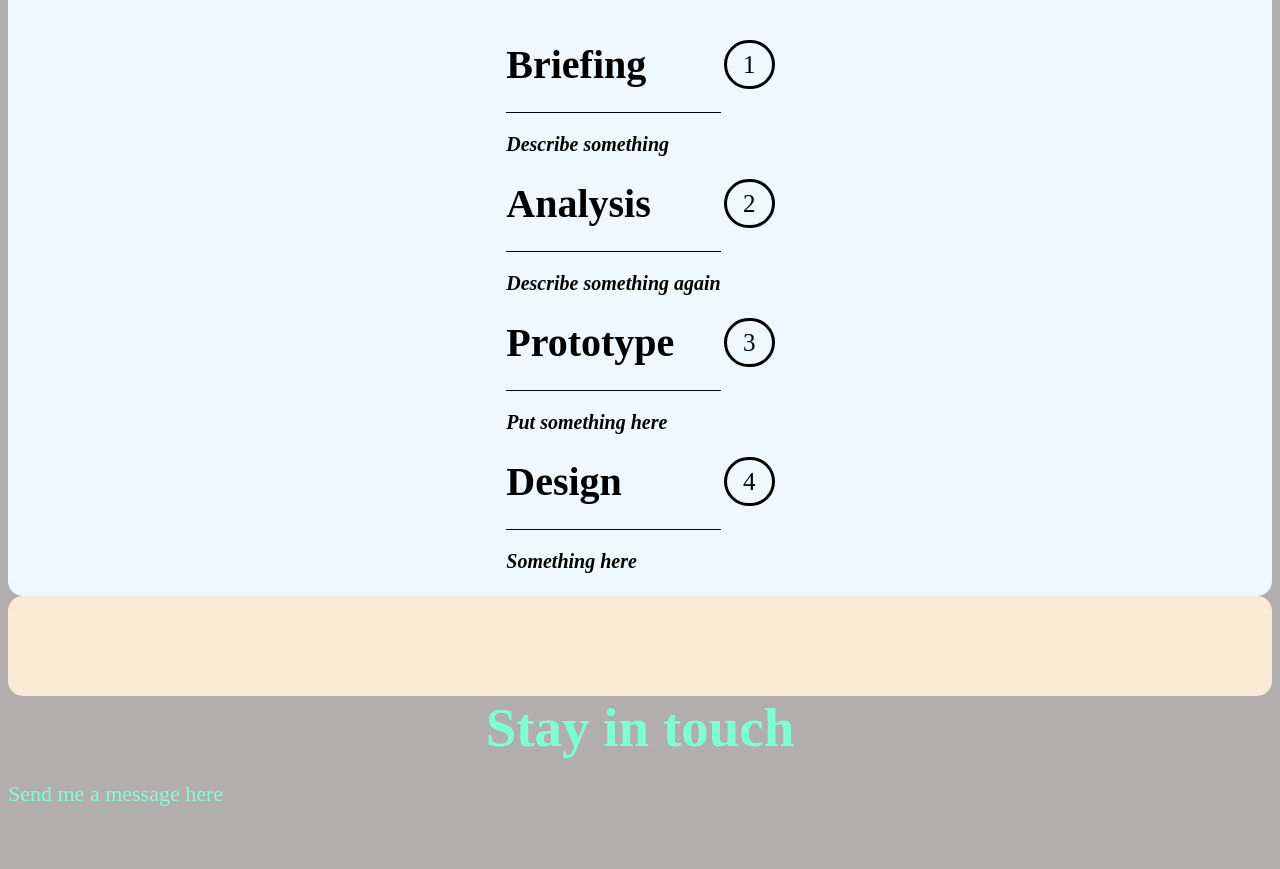
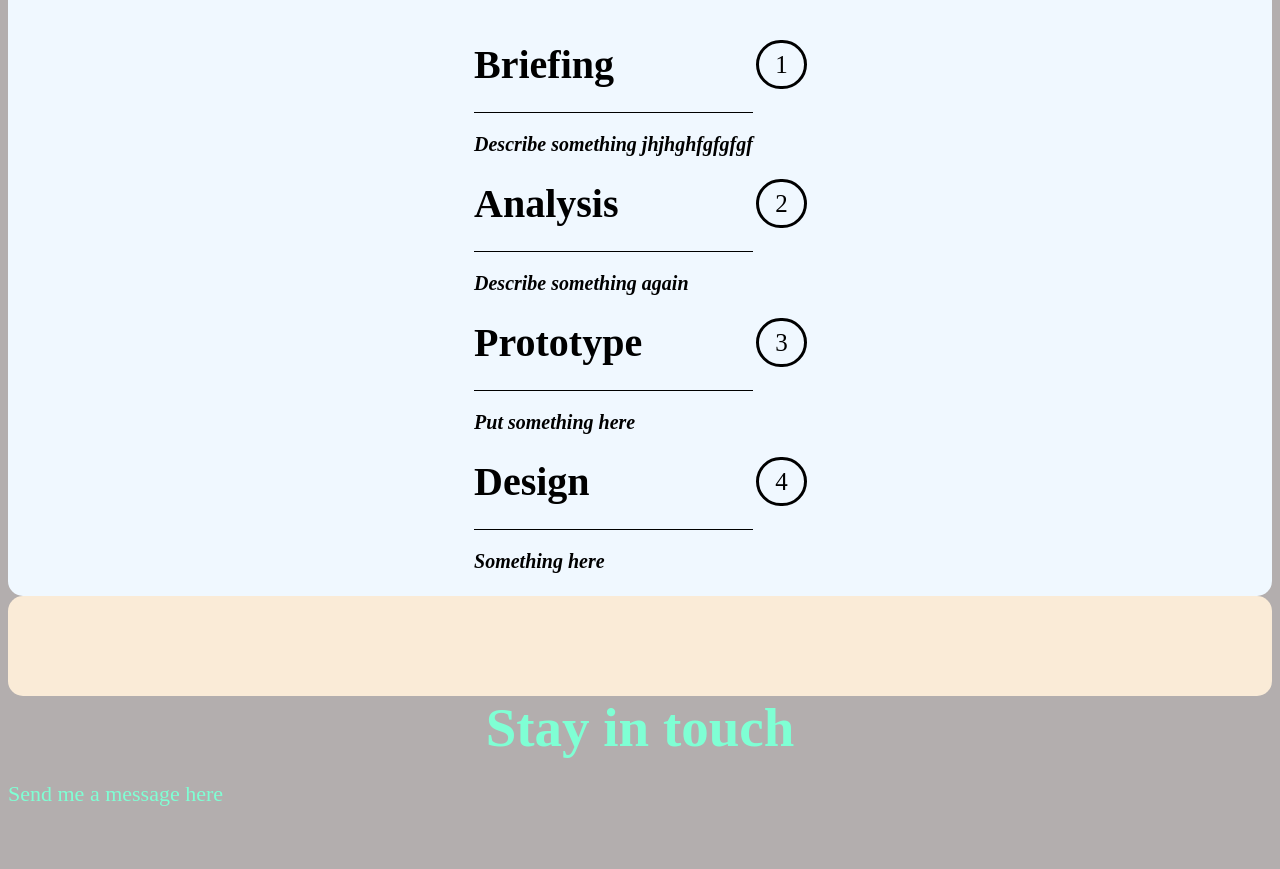
Before and after one commit to DanielGerasimov1/Daniel-first-project, a plain HTML site: page indexupdated2.html in a window 1280 px wide. Shown: the part 1579-2448 px from the top of the page. Drawn offline with Linux system fonts and the light colour scheme.

Commit message:
message commit

```diff
--- a/indexupdated2.html
+++ b/indexupdated2.html
@@ -64,7 +64,7 @@
                             <td> <h3 style="font-size: 40px; margin: 0px;">Briefing</h3> </td>
                             <td id="number-circle">1</td>
                         </tr>
-                        <th> <p id="step-describe"> Describe something </p> </th>
+                        <th> <p id="step-describe"> Describe something jhjhghfgfgfgf </p> </th>
 
                         <tr>
                              <td> <h3 style="font-size: 40px; margin: 0px;">Analysis</h3> </td>
```
